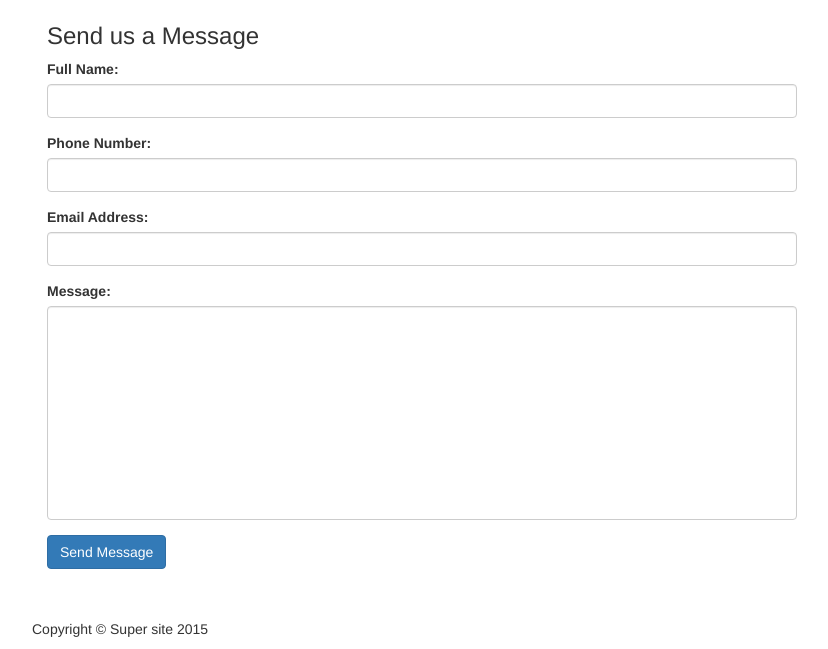
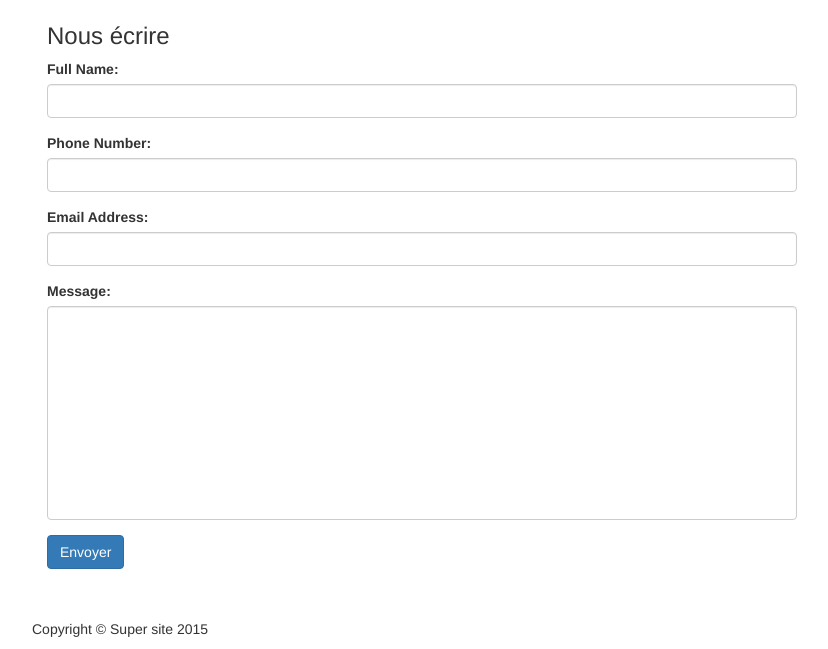
Before and after one commit to obionezorro/obionezorro.github.io, a Jekyll site: the page built from contact.md, in a window 1280 px wide and 1287 px high. Shown: the part 638-1287 px from the top of the window, without its empty margins (38-866 px from the left). Built offline with Jekyll 4.4.1, drawn with Linux system fonts in a browser that asks for light colours; nearby versions of some CDN libraries; library files that are not in the unit come from our copies.

Commit message:
mise en place modern business

```diff
--- a/contact.md
+++ b/contact.md
@@ -24,7 +24,7 @@ title: Contact
 <!-- Map Column -->
 <div class="col-md-8">
 <!-- Embedded Google Map -->
-<iframe width="100%" height="400px" frameborder="0" scrolling="no" marginheight="0" marginwidth="0" src="http://maps.google.com/maps?hl=en&amp;ie=UTF8&amp;ll=38.905897,1.418066&amp;spn=56.506174,79.013672&amp;t=m&amp;z=4&amp;output=embed"></iframe>
+<iframe width="100%" height="400px" frameborder="0" scrolling="no" marginheight="0" marginwidth="0" src="http://maps.google.com/maps?hl=en&amp;ie=UTF8&amp;ll=38.905897,1.418066&amp;spn=56.506174,79.013672&amp;t=m&amp;z=10&amp;output=embed"></iframe>
 </div>
 <!-- Contact Details Column -->
 <div class="col-md-4">
@@ -60,7 +60,7 @@ title: Contact
 <!-- In order to set the email address and subject line for the contact form go to the bin/contact_me.php file. -->
 <div class="row">
 <div class="col-md-8">
-<h3>Send us a Message</h3>
+<h3>Nous écrire</h3>
 <form name="sentMessage" id="contactForm" novalidate>
     <div class="control-group form-group">
         <div class="controls">
@@ -89,7 +89,7 @@ title: Contact
     </div>
     <div id="success"></div>
     <!-- For success/fail messages -->
-    <button type="submit" class="btn btn-primary">Send Message</button>
+    <button type="submit" class="btn btn-primary">Envoyer</button>
 </form>
 </div>
 
```
